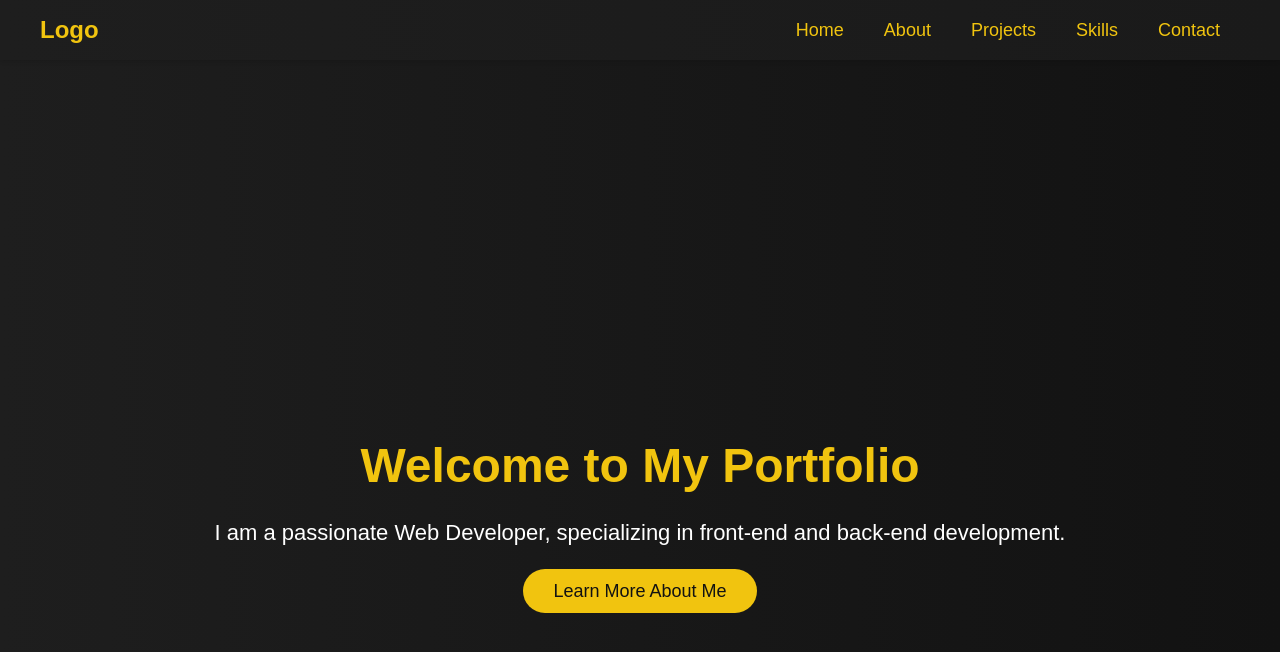
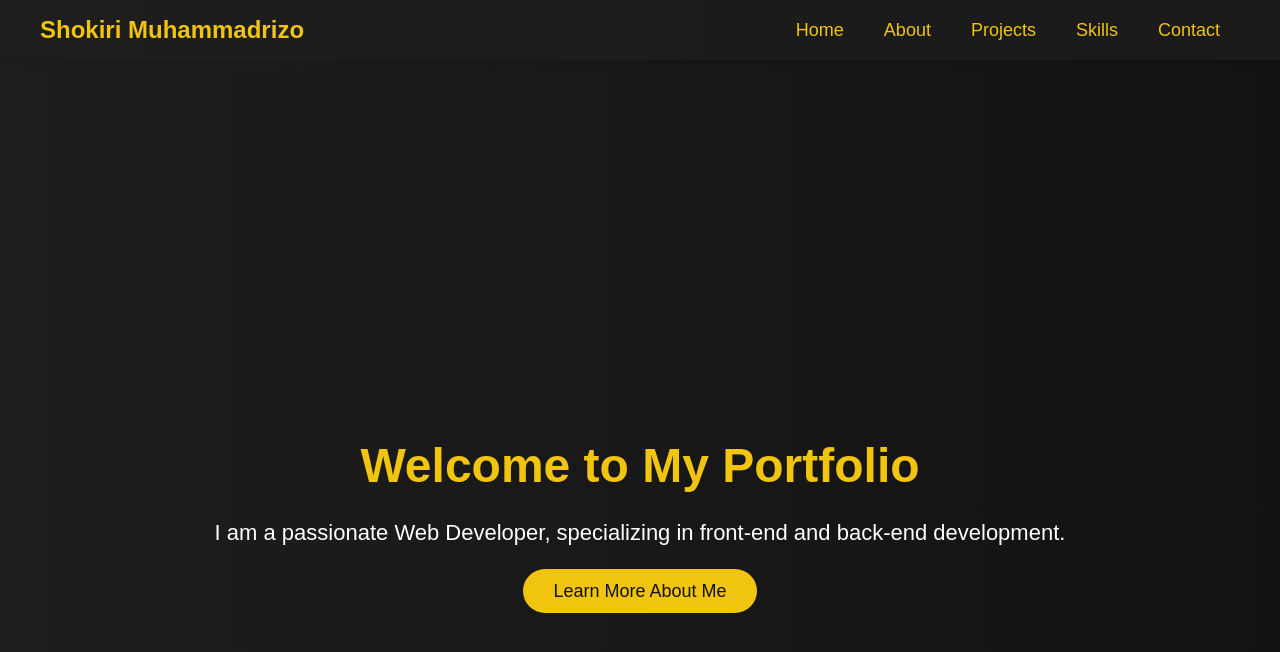
Before and after one commit to rizo0103/portfolio, a React (Vite) app: page / in a window 1280 px wide. Shown: the top 652 px of the page. Built offline with nearby package versions, Linux system fonts and the light colour scheme.

Commit message:
wrote my name insted of logo in navabr

```diff
--- a/src/components/temps/Navbar.jsx
+++ b/src/components/temps/Navbar.jsx
@@ -13,7 +13,7 @@ const Navbar = () => {
         <nav className="navbar">
             <div className="navbar-container">
                 <div className="navbar-logo">
-                    <h1> Logo </h1>
+                    <h1> Shokiri Muhammadrizo </h1>
                 </div>
                 <div className={`navbar-menu ${isOpen ? 'open' : ''}`}>
                     <Link to="home" smooth={true} onClick={toggleMenu}> Home </Link>
```
